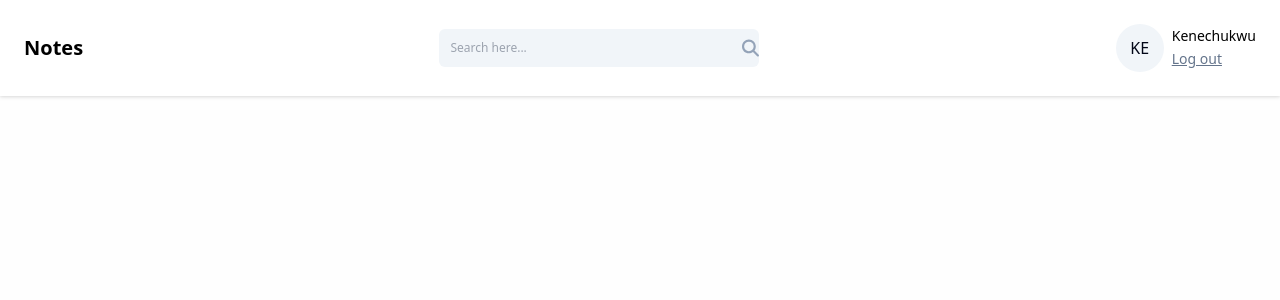
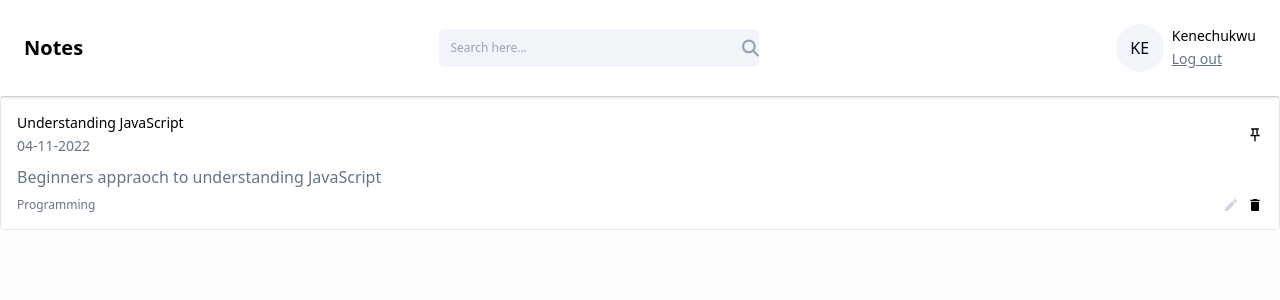
Before and after one commit to Kene10-codes/notes-app, a React (Vite) app in the folder frontend/: page / in a window 1280 px wide. Shown: the top 300 px of the page. Built offline with nearby package versions, Linux system fonts and the light colour scheme.

Commit message:
Fixed an import issue

```diff
--- /dev/null
+++ b/frontend/src/components/Card.jsx
@@ -0,0 +1,46 @@
+import React from 'react'
+import { MdCreate, MdDelete, MdOutlinePushPin } from 'react-icons/md'
+
+const Card = ({
+    tags,
+    title,
+    isPinned,
+    date,
+    content,
+    onEdit,
+    onDelete,
+    onPinNote,
+}) => {
+    return (
+        <div className="border  rounded p-4 bg-white hover:shadow-teal-50 transition-all ease-in-out">
+            <div className="flex items-center justify-between">
+                <div>
+                    <h4 className="text-sm font-medium">{title}</h4>
+                    <span className="text-sm text-slate-500">{date}</span>
+                </div>
+
+                <MdOutlinePushPin
+                    className={`${isPinned} ? 'text-blue-500' : 'text-white' cursor-pointer`}
+                    onClick={onPinNote}
+                />
+            </div>
+            <p className="text-slate-500 mt-2">{content?.slice(0, 60)}</p>
+            <div className="flex items-center justify-between mt-2">
+                <div className="text-xs text-slate-500">{tags}</div>
+
+                <div className="flex items-center gap-2">
+                    <MdCreate
+                        className="text-slate-300 cursor-pointer hover:text-green-600"
+                        onClick={onEdit}
+                    />
+                    <MdDelete
+                        className="icon-btn hover:text-red-500 cursor-pointer"
+                        onClick={onDelete}
+                    />
+                </div>
+            </div>
+        </div>
+    )
+}
+
+export default Card
--- a/frontend/src/pages/Home.jsx
+++ b/frontend/src/pages/Home.jsx
@@ -1,10 +1,21 @@
 import React from 'react'
 import Navbar from '../components/Navbar'
+import Card from '../components/Card'
 
 const Home = () => {
     return (
         <div>
             <Navbar />
+
+            <div className="container mx-auto">
+                <Card
+                    title="Understanding JavaScript"
+                    date="04-11-2022"
+                    content="Beginners appraoch to understanding JavaScript"
+                    tags="Programming"
+                    onEdit={() => {}}
+                />
+            </div>
         </div>
     )
 }
--- a/frontend/src/pages/Login.jsx
+++ b/frontend/src/pages/Login.jsx
@@ -1,7 +1,7 @@
 import React, { useState } from 'react'
 import { Link } from 'react-router-dom'
 import Navbar from '../components/Navbar'
-import InputPassword from '../components/inputPassword'
+import InputPassword from '../components/InputPassword'
 import { validateEmail } from '../utils/helpers'
 
 const Login = () => {
--- a/frontend/src/pages/Register.jsx
+++ b/frontend/src/pages/Register.jsx
@@ -1,7 +1,7 @@
 import React, { useState } from 'react'
 import Navbar from '../components/Navbar'
 import { Link } from 'react-router-dom'
-import InputPassword from '../components/inputPassword'
+import InputPassword from '../components/InputPassword'
 import { validateEmail } from '../utils/helpers'
 
 const Register = () => {
```
